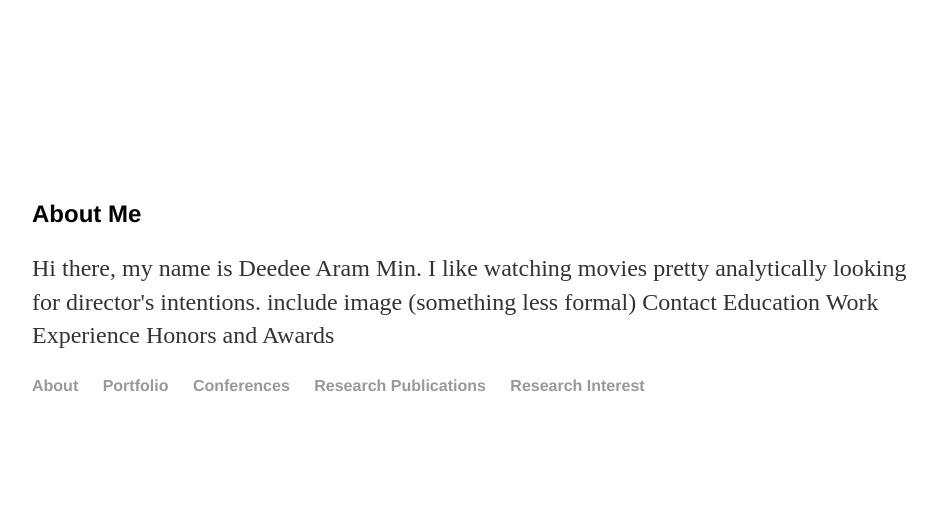
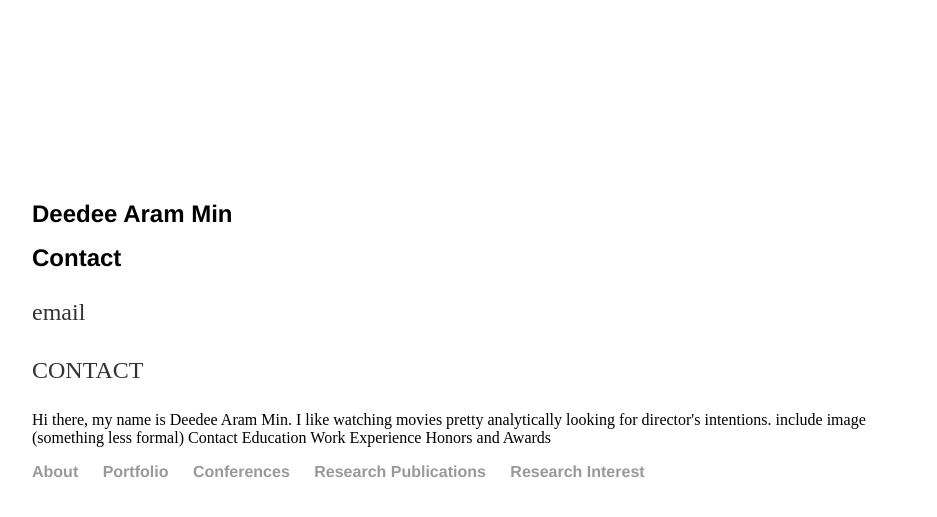
Before and after one commit to mindeed/mindeed.github.io, a Jekyll site: the page built from About/index.html, in a window 1280 px wide. Shown: the top 517 px of the page, without its empty margins (160-1097 px from the left). Built offline with Jekyll 4.4.1, drawn with Linux system fonts in a browser that asks for light colours.

Commit message:
Update index.html

```diff
--- a/About/index.html
+++ b/About/index.html
@@ -3,14 +3,18 @@ layout: default
 title: About
 ---
 <div class="blurb">
-	<h1>About Me</h1>
+	<h1>Deedee Aram Min</h1>
+	<h1>Contact</h1>
+	<p>email</p>
+	<p>
 
 </div>
-	<p>Hi there, my name is Deedee Aram Min.
+	<p>CONTACT</p>
+Hi there, my name is Deedee Aram Min.
 I like watching movies pretty analytically looking for director's intentions.
 include image (something less formal)
 Contact
 Education
 Work Experience
-Honors and Awards</p>
+Honors and Awards
 </div><!-- /.blurb -->
```
